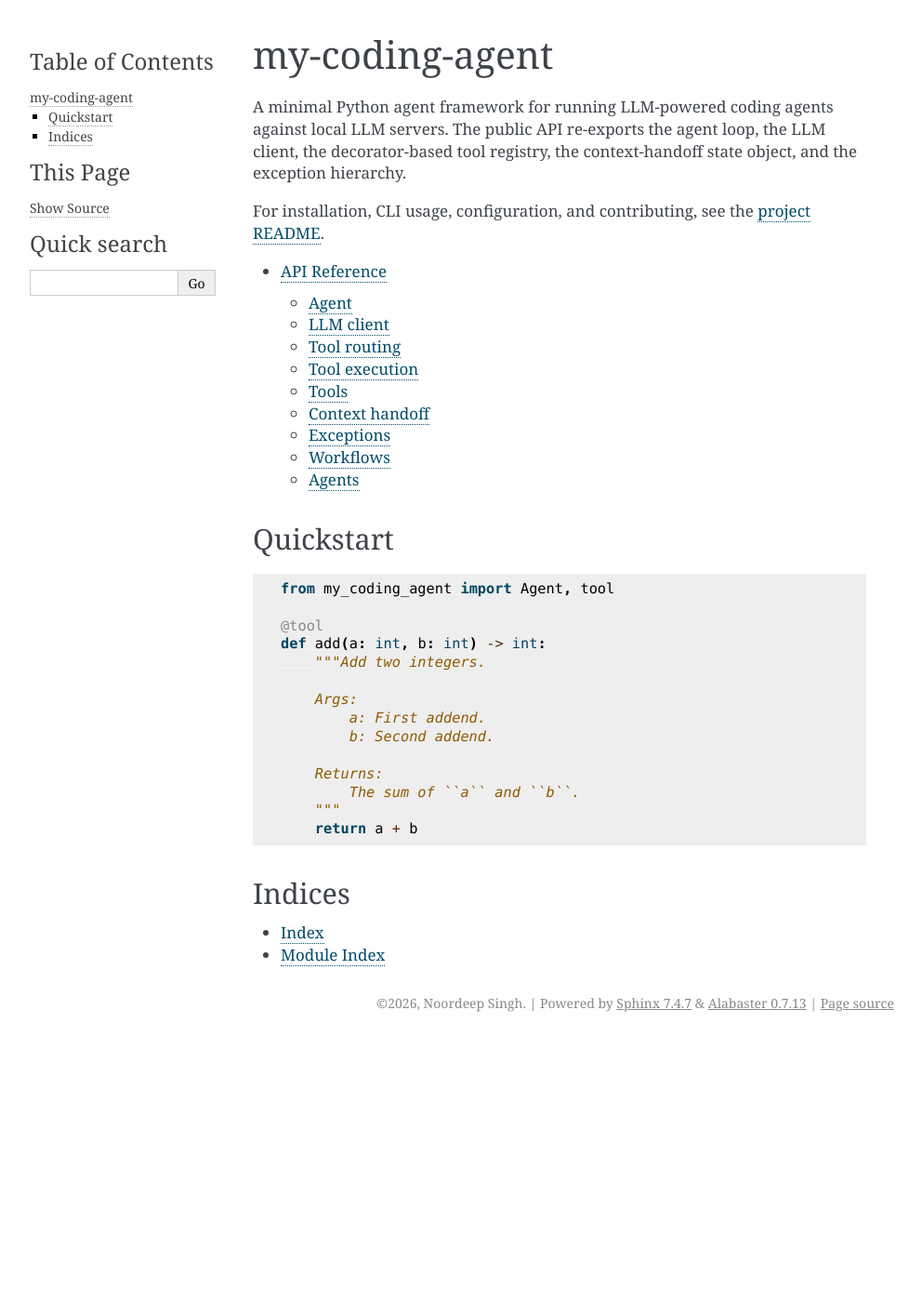
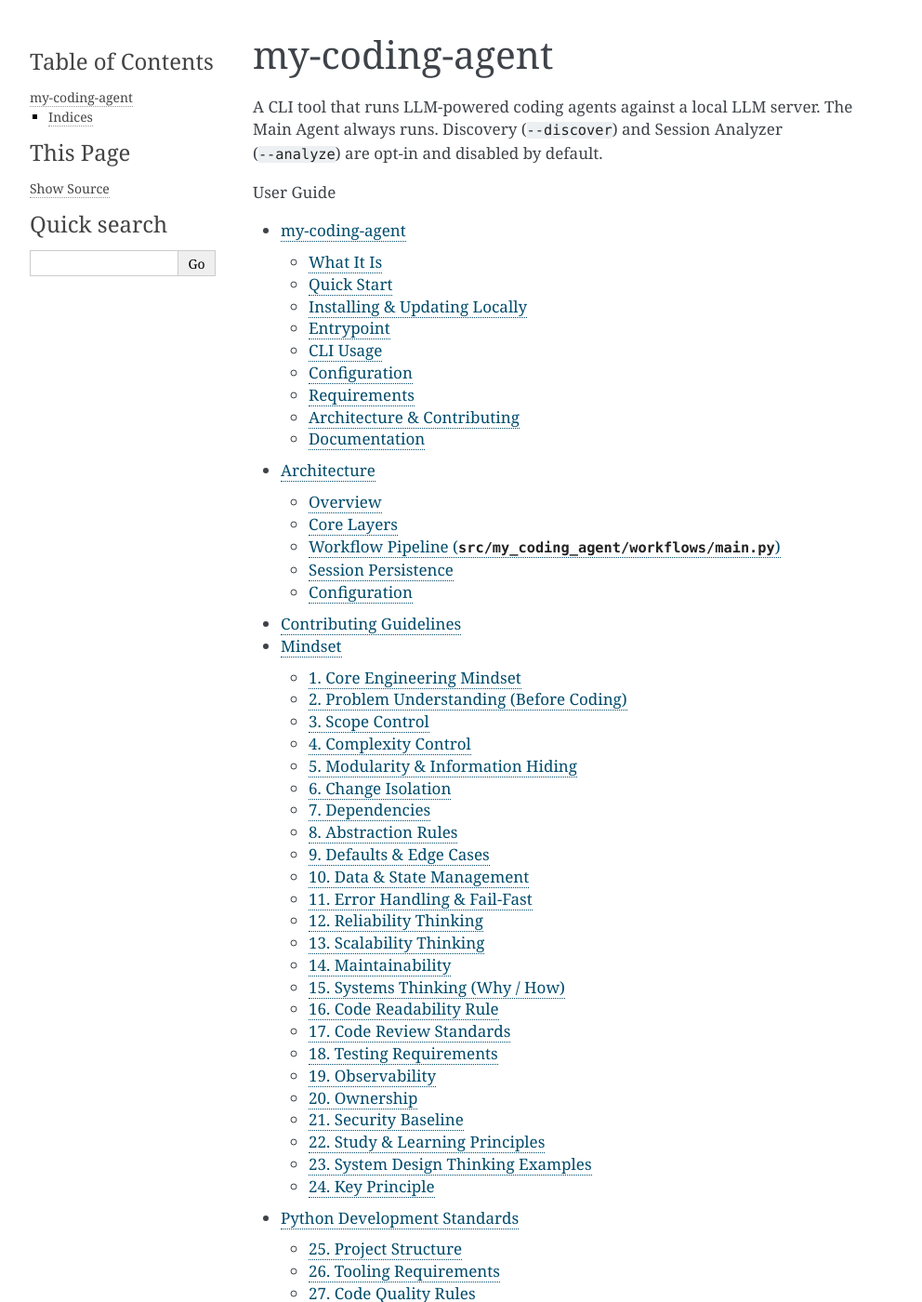
Before and after one commit to noordeep12/my-coding-agent, a Sphinx documentation site: the page built from docs/index.rst, in a window 1280 px wide and 1400 px high. Shown: the whole window at 93% size, without its empty margins (148-1140 px from the left). Built offline with Sphinx 7.4.7, drawn with Linux system fonts in a browser that asks for light colours; some of the changed text lies outside the part shown.

Commit message:
docs(sphinx): include README, ARCHITECTURE, CONTRIBUTE verbatim via myst-parser
- Add myst-parser dev dependency (pyproject.toml + uv.lock)
- Wire myst_parser extension into docs/conf.py
- Create thin include-wrappers: docs/readme.md, architecture.md, contribute.md
- Rewrite docs/index.rst: remove library quickstart, add User Guide toctree
  with readme/architecture/contribute, clarify agent opt-in defaults
- Suppress myst.xref_missing for relative .md links inside included files

```diff
--- a/docs/conf.py
+++ b/docs/conf.py
@@ -15,6 +15,7 @@ release = _pkg_version("my-coding-agent")
 version = release
 
 extensions = [
+    "myst_parser",
     "sphinx.ext.autodoc",
     "sphinx.ext.napoleon",
     "sphinx.ext.viewcode",
@@ -26,4 +27,9 @@ autodoc_member_order = "bysource"
 templates_path: list[str] = []
 exclude_patterns = ["_build"]
 
+# Suppress cross-reference warnings for relative .md links inside included
+# files (e.g. README.md linking to ARCHITECTURE.md). The files exist on disk;
+# they are not Sphinx cross-references.
+suppress_warnings = ["myst.xref_missing"]
+
 html_theme = "alabaster"
--- a/docs/index.rst
+++ b/docs/index.rst
@@ -1,39 +1,23 @@
 my-coding-agent
 ===============
 
-A minimal Python agent framework for running LLM-powered coding agents against
-local LLM servers. The public API re-exports the agent loop, the LLM client, the
-decorator-based tool registry, the context-handoff state object, and the
-exception hierarchy.
-
-For installation, CLI usage, configuration, and contributing, see the
-`project README <https://github.com/noordeep12/my-coding-agent/blob/main/README.md>`_.
+A CLI tool that runs LLM-powered coding agents against a local LLM server.
+The Main Agent always runs. Discovery (``--discover``) and Session Analyzer
+(``--analyze``) are opt-in and disabled by default.
 
 .. toctree::
    :maxdepth: 2
+   :caption: User Guide
+
+   readme
+   architecture
+   contribute
+
+.. toctree::
+   :maxdepth: 2
+   :caption: API Reference
 
    api
-
-
-Quickstart
-----------
-
-.. code-block:: python
-
-   from my_coding_agent import Agent, tool
-
-   @tool
-   def add(a: int, b: int) -> int:
-       """Add two integers.
-
-       Args:
-           a: First addend.
-           b: Second addend.
-
-       Returns:
-           The sum of ``a`` and ``b``.
-       """
-       return a + b
 
 
 Indices
--- a/pyproject.toml
+++ b/pyproject.toml
@@ -38,6 +38,7 @@ dev = [
     "pytest-cov>=7.1.0",
     "pytest-mock>=3.15.1",
     "ruff>=0.15.17",
+    "myst-parser>=4.0",
     "sphinx>=9.1.0",
 ]
 
```
Also changed, not shown: docs/architecture.md (added, +2 -0 lines), docs/contribute.md (added, +2 -0 lines), docs/readme.md (added, +2 -0 lines), 1 other file.
